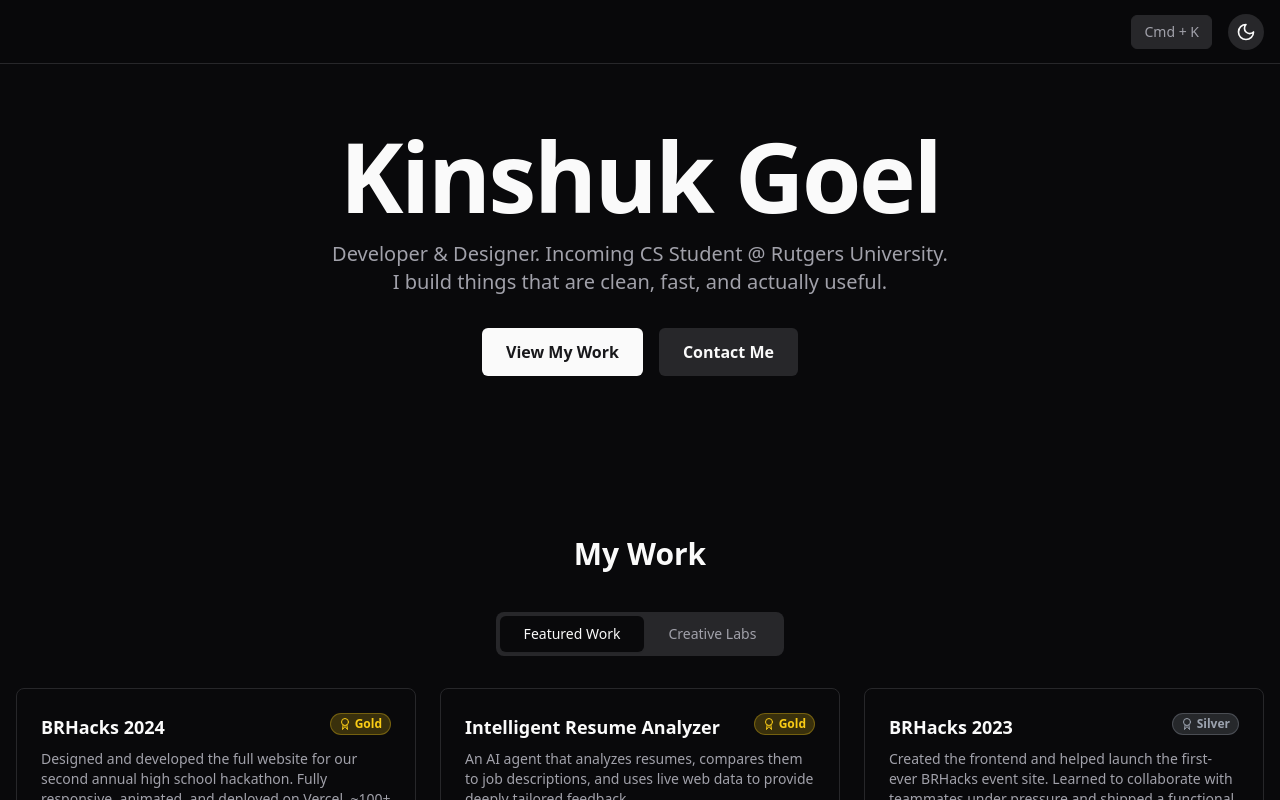
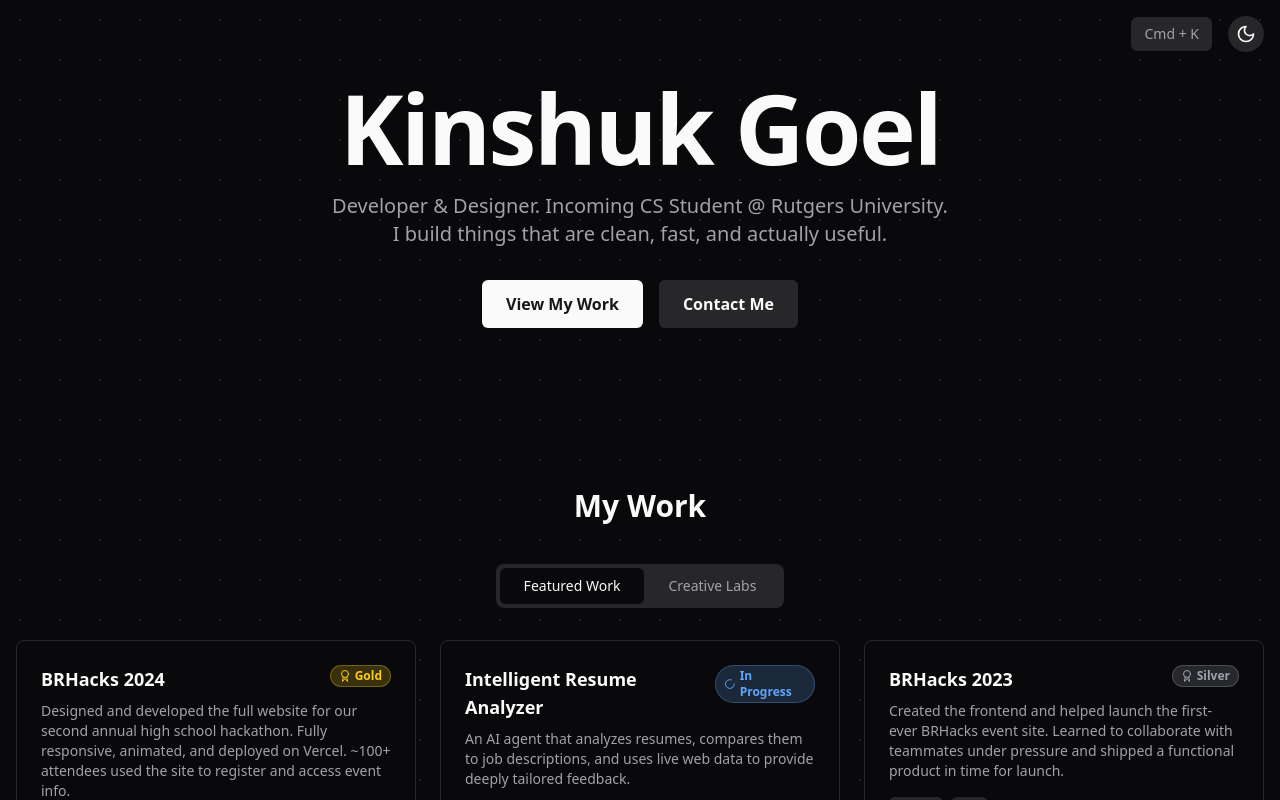
Before and after one commit to shuknuk/shukdev, a React (Vite) app: page / in a window 1280 px wide. Shown: the top 800 px of the page. Built offline with nearby package versions, Linux system fonts and the light colour scheme.

Commit message:
Add 'In Progress' rank for projects and update UI

```diff
--- a/App.tsx
+++ b/App.tsx
@@ -20,24 +20,8 @@ const App: React.FC = () => {
     return () => document.removeEventListener('keydown', down)
   }, [])
 
-  const Header: React.FC = () => (
-    <header className="fixed top-0 left-0 right-0 z-40 bg-background/80 backdrop-blur-sm">
-      <div className="container mx-auto px-4 h-16 flex items-center justify-end border-b border-border">
-        <div className="flex items-center gap-4">
-          <button
-            onClick={() => setCommandMenuOpen(true)}
-            className="text-sm text-muted-foreground bg-secondary px-3 py-1.5 rounded-md border border-border hidden sm:flex items-center gap-2"
-          >
-            <span>Cmd + K</span>
-          </button>
-          <ThemeToggle />
-        </div>
-      </div>
-    </header>
-  );
-
   const Hero: React.FC = () => (
-    <section id="home" className="pt-32 pb-20 text-center">
+    <section id="home" className="pt-20 pb-20 text-center">
       <h1 className="text-6xl md:text-8xl font-extrabold mb-4 tracking-tight">
         Kinshuk Goel
       </h1>
@@ -90,8 +74,17 @@ const App: React.FC = () => {
 
   return (
     <ThemeProvider defaultTheme="dark" storageKey="kinshuk-portfolio-theme">
-      <div className="bg-background text-foreground min-h-screen font-sans">
-        <Header />
+      <div className="text-foreground min-h-screen font-sans">
+        <div className="fixed top-4 right-4 z-50 flex items-center gap-4">
+          <button
+            onClick={() => setCommandMenuOpen(true)}
+            className="text-sm text-muted-foreground bg-secondary px-3 py-1.5 rounded-md border border-border flex items-center gap-2 hover:bg-muted"
+          >
+            <span>Cmd + K</span>
+          </button>
+          <ThemeToggle />
+        </div>
+
         <CommandMenu open={isCommandMenuOpen} setOpen={setCommandMenuOpen} />
         <main className="container mx-auto px-4">
           <Hero />
--- a/components/Projects.tsx
+++ b/components/Projects.tsx
@@ -9,6 +9,7 @@ const rankColorMap = {
   Gold: 'bg-yellow-400/20 text-yellow-400 border-yellow-400/30',
   Silver: 'bg-gray-400/20 text-gray-400 border-gray-400/30',
   Bronze: 'bg-yellow-600/20 text-yellow-600 border-yellow-600/30',
+  'In Progress': 'bg-blue-400/20 text-blue-400 border-blue-400/30',
 };
 
 const CaseStudyDialog: React.FC<{ project: Project; onClose: () => void }> = ({ project, onClose }) => {
@@ -67,7 +68,11 @@ const ProjectCard: React.FC<{ project: Project; onCaseStudyClick: () => void }>
           <h3 className="text-lg font-bold text-foreground">{project.title}</h3>
           {project.rank && (
             <span className={`flex items-center gap-1 px-2 py-0.5 text-xs font-semibold rounded-full border ${rankColorMap[project.rank]}`}>
-              <ICONS.medal className="w-3 h-3" />
+              {project.rank === 'In Progress' ? (
+                <ICONS.progress className="w-3 h-3" />
+              ) : (
+                <ICONS.medal className="w-3 h-3" />
+              )}
               <span>{project.rank}</span>
             </span>
           )}
--- a/constants.tsx
+++ b/constants.tsx
@@ -24,7 +24,7 @@ export const PROJECTS_DATA: Project[] = [
     id: 'resume-analyzer',
     title: 'Intelligent Resume Analyzer',
     category: 'Featured Work',
-    rank: 'Gold',
+    rank: 'In Progress',
     description: 'An AI agent that analyzes resumes, compares them to job descriptions, and uses live web data to provide deeply tailored feedback.',
     tech: ['Next.js (TS)', 'Python (FastAPI)', 'Gemini API', 'LangChain', 'Docker', 'Vercel'],
     links: {},
@@ -48,7 +48,7 @@ export const PROJECTS_DATA: Project[] = [
     caseStudy: {
       challenge: 'For the inaugural BRHacks, our team had no existing infrastructure. The challenge was to build a credible and functional web presence from the ground up under a tight deadline. We needed a site that would legitimize our new event, build trust with potential attendees and sponsors, and reliably handle registration for our first cohort of hackers.',
       solution: 'I took on a significant role in the frontend development and design. My primary responsibility was to translate our team\'s collective vision into a tangible, user-friendly interface using Next.js. I focused on building a clean, responsive layout with clear calls-to-action for registration. I worked closely with the backend developers to ensure seamless integration of the user-facing forms with their server-side logic, using version control (Git/GitHub) as our collaboration backbone.',
-      learnings: 'This project was a masterclass in teamwork, communication, and shipping a minimum viable product (MVP). I learned how to effectively use Git for collaborative development, resolving merge conflicts and managing branches in a team setting. It taught me the importance of clear communication to bridge the gap between frontend and backend requirements, and the art of making pragmatic decisions to ensure we launched a functional product on time.',
+      learnings: 'This project was a masterclass in teamwork, communication, and shipping a minimum viable product (MVP). I learned how to effectively use Git for collaborative development, resolving merge conflicts and managing a team setting. It taught me the importance of clear communication to bridge the gap between frontend and backend requirements, and the art of making pragmatic decisions to ensure we launched a functional product on time.',
     },
   },
   {
@@ -147,4 +147,7 @@ export const ICONS = {
     medal: (props: React.SVGProps<SVGSVGElement>) => (
       <svg xmlns="http://www.w3.org/2000/svg" width="24" height="24" viewBox="0 0 24 24" fill="none" stroke="currentColor" strokeWidth="2" strokeLinecap="round" strokeLinejoin="round" {...props}><circle cx="12" cy="8" r="7"/><polyline points="8.21 13.89 7 23 12 17 17 23 15.79 13.88"/></svg>
     ),
+    progress: (props: React.SVGProps<SVGSVGElement>) => (
+        <svg xmlns="http://www.w3.org/2000/svg" width="24" height="24" viewBox="0 0 24 24" fill="none" stroke="currentColor" strokeWidth="2" strokeLinecap="round" strokeLinejoin="round" {...props}><path d="M21 12a9 9 0 1 1-6.219-8.56"/></svg>
+    ),
 };
--- a/index.html
+++ b/index.html
@@ -106,6 +106,8 @@
       background-color: hsl(var(--background));
       color: hsl(var(--foreground));
       font-family: 'Inter', sans-serif;
+      background-image: radial-gradient(hsl(var(--foreground) / 0.1) 1.5px, transparent 1.5px);
+      background-size: 2.5rem 2.5rem;
     }
 
     @import url('https://fonts.googleapis.com/css2?family=Inter:wght@400;500;600;700;800;900&display=swap');
--- a/types.ts
+++ b/types.ts
@@ -5,7 +5,7 @@ export interface Project {
   id: string;
   title: string;
   category: 'Featured Work' | 'Creative Labs';
-  rank?: 'Gold' | 'Silver' | 'Bronze';
+  rank?: 'Gold' | 'Silver' | 'Bronze' | 'In Progress';
   description: string;
   tech: string[];
   links: {
```
